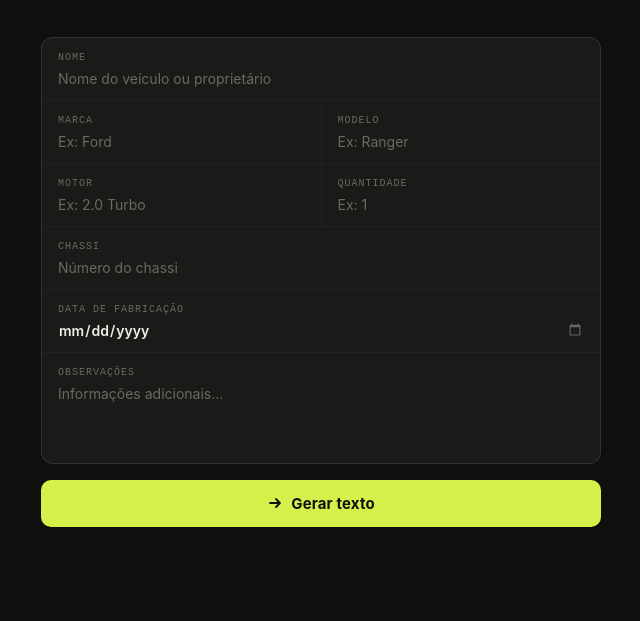
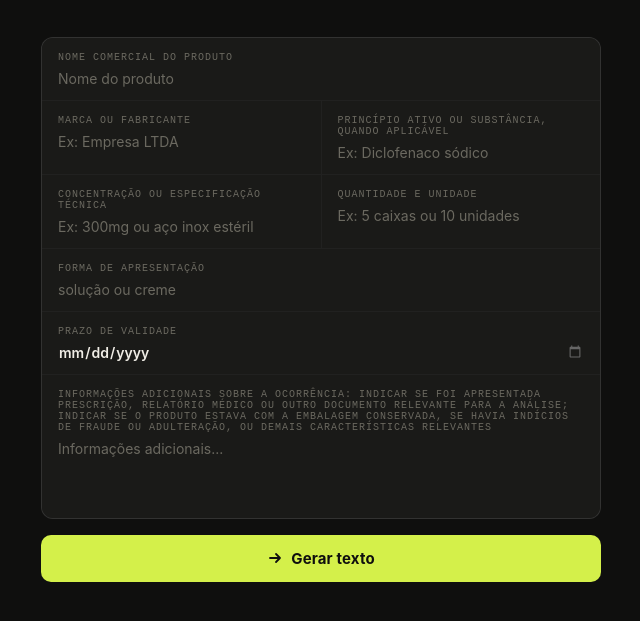
Before and after one commit to nsleo5/formularioDescricao, a plain HTML site: page index.html in a window 1280 px wide. Shown: the part 135-756 px from the top of the page, without its empty margins (319-959 px from the left). Drawn offline with Linux system fonts and the light colour scheme.

Commit message:
Update index.html

```diff
--- a/index.html
+++ b/index.html
@@ -3,7 +3,7 @@
 <head>
 <meta charset="UTF-8">
 <meta name="viewport" content="width=device-width, initial-scale=1.0">
-<title>Formulário de Veículo</title>
+<title>Formulário de Descrição</title>
 
 <style>
   *, *::before, *::after { box-sizing: border-box; margin: 0; padding: 0; }
@@ -224,35 +224,35 @@
 
   <div class="form-grid">
     <div class="field full">
-      <label for="f-nome">Nome</label>
-      <input id="f-nome" type="text" placeholder="Nome do veículo ou proprietário">
+      <label for="f-nome">Nome comercial do produto</label>
+      <input id="f-nome" type="text" placeholder="Nome do produto">
     </div>
     <div class="field">
-      <label for="f-marca">Marca</label>
-      <input id="f-marca" type="text" placeholder="Ex: Ford">
+      <label for="f-marca">Marca ou fabricante</label>
+      <input id="f-marca" type="text" placeholder="Ex: Empresa LTDA">
     </div>
     <div class="field">
-      <label for="f-modelo">Modelo</label>
-      <input id="f-modelo" type="text" placeholder="Ex: Ranger">
+      <label for="f-ativo">Princípio ativo ou substância, quando aplicável</label>
+      <input id="f-ativo" type="text" placeholder="Ex: Diclofenaco sódico">
     </div>
     <div class="field">
-      <label for="f-motor">Motor</label>
-      <input id="f-motor" type="text" placeholder="Ex: 2.0 Turbo">
+      <label for="f-concentracao">Concentração ou especificação técnica</label>
+      <input id="f-concentracao" type="text" placeholder="Ex: 300mg ou aço inox estéril">
     </div>
     <div class="field">
-      <label for="f-quantidade">Quantidade</label>
-      <input id="f-quantidade" type="text" placeholder="Ex: 1">
+      <label for="f-quantidade">Quantidade e Unidade</label>
+      <input id="f-quantidade" type="text" placeholder="Ex: 5 caixas ou 10 unidades">
     </div>
     <div class="field full">
-      <label for="f-chassi">Chassi</label>
-      <input id="f-chassi" type="text" placeholder="Número do chassi">
+      <label for="f-forma">Forma de apresentação</label>
+      <input id="f-forma" type="text" placeholder="solução ou creme">
     </div>
     <div class="field full">
-      <label for="f-data">Data de fabricação</label>
+      <label for="f-data">Prazo de validade</label>
       <input id="f-data" type="date">
     </div>
     <div class="field full">
-      <label for="f-obs">Observações</label>
+      <label for="f-obs">Informações adicionais sobre a ocorrência: Indicar se foi apresentada prescrição, relatório médico ou outro documento relevante para a análise; Indicar se o produto estava com a embalagem conservada, se havia indícios de fraude ou adulteração, ou demais características relevantes</label>
       <textarea id="f-obs" placeholder="Informações adicionais..."></textarea>
     </div>
   </div>
@@ -275,10 +275,10 @@
   var campos = [
     { id: 'f-nome' },
     { id: 'f-marca' },
-    { id: 'f-modelo' },
-    { id: 'f-motor' },
+    { id: 'f-ativo' },
+    { id: 'f-concentracao' },
     { id: 'f-quantidade' },
-    { id: 'f-chassi' },
+    { id: 'f-forma' },
     { id: 'f-data' },
     { id: 'f-obs' }
   ];
```
